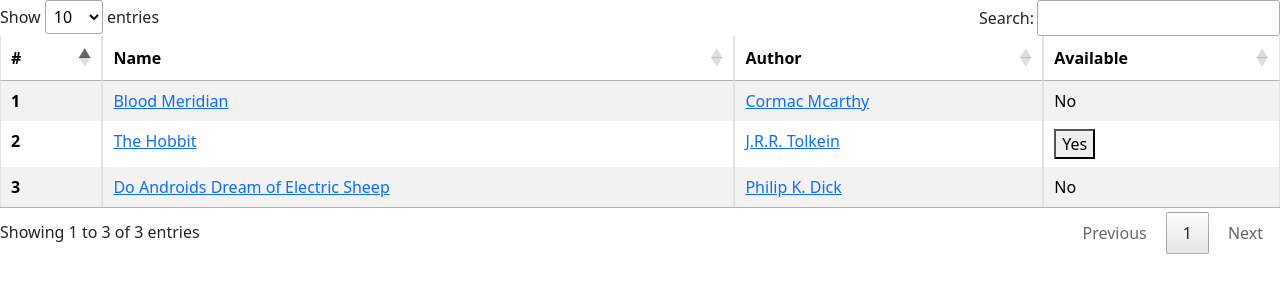
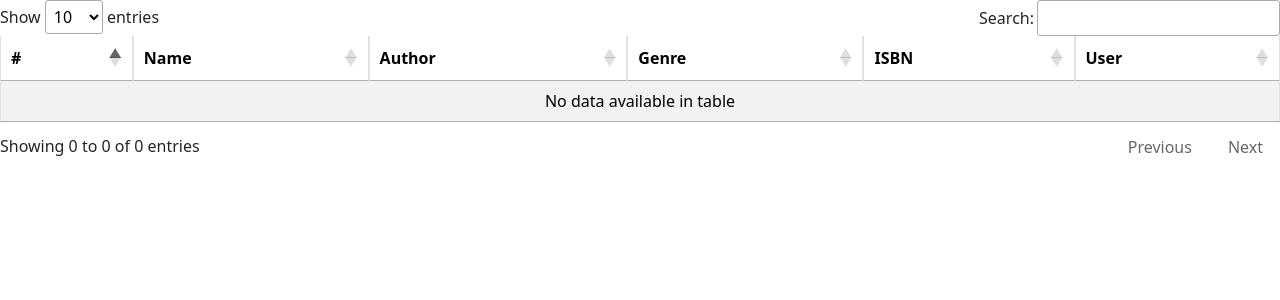
Before and after one commit to DSDouglas/Integrated-Library-System, a Django app: page /catalog in a window 1280 px wide. Shown: the part 56-356 px from the top of the page. Run offline with Django 5.2, Linux system fonts and the light colour scheme; data that the repository does not hold is empty; some libraries are stand-ins or nearby versions.

Commit message:
Added jinja templating to dynamically create books table

```diff
--- a/app/templates/app/catalog.html
+++ b/app/templates/app/catalog.html
@@ -9,43 +9,22 @@
                 <th scope="col">#</th>
                 <th scope="col">Name</th>
                 <th scope="col">Author</th>
-                <th scope="col">Available</th>
+                <th scope="col">Genre</th>
+                <th scope="col">ISBN</th>
+                <th scope="col">User</th>
             </tr>
         </thead>
         <tbody>
+            {% for item in books %}
             <tr>
-                <th scope="row">1</th>
-                <td>
-                    <a href="https://en.wikipedia.org/wiki/Blood_Meridian">Blood Meridian</a>
-                </td>
-                <td>
-                    <a href="https://en.wikipedia.org/wiki/Cormac_McCarthy">Cormac Mcarthy</a>
-                </td>
-                <td>No</td>
+                <td>{{ item.book_id }}</td>
+                <td>{{ item.title }}</td>
+                <td>{{ item.author }}</td>
+                <td>{{ item.genre }}</td>
+                <td>{{ item.isbn }}</td>
+                <td>{{ item.user_id }}</td>
             </tr>
-            <tr>
-                <th scope="row">2</th>
-                <td>
-                    <a href="https://en.wikipedia.org/wiki/The_Hobbit">The Hobbit</a>
-                </td>
-                <td>
-                    <a href="https://en.wikipedia.org/wiki/J._R._R._Tolkien">J.R.R. Tolkein</a>
-                </td>
-                <td>
-                    <button>Yes</button>
-                </td>
-            </tr>
-            <tr>
-                <th scope="row">3</th>
-                <td>
-                    <a href="https://en.wikipedia.org/wiki/Do_Androids_Dream_of_Electric_Sheep%3F">Do Androids Dream of
-                    Electric Sheep</a>
-                </td>
-                <td>
-                    <a href="https://en.wikipedia.org/wiki/Philip_K._Dick">Philip K. Dick</a>
-                </td>
-                <td>No</td>
-            </tr>
+            {% endfor %}
         </tbody>
     </table>
 {% endblock content %}
```
